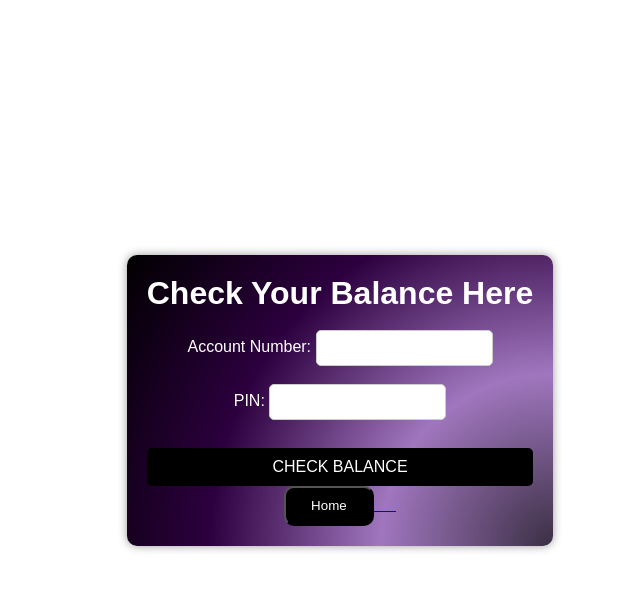
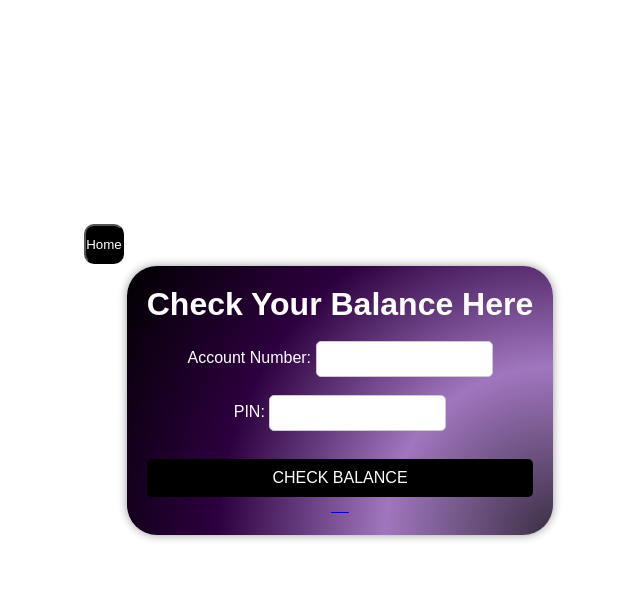
Before and after one commit to Anjum799/Bank, a Django app: template Bank/app/templates/balance.html in a window 1280 px wide. Shown: the top 590 px of the page, without its empty margins (300-940 px from the left). Run offline with Django 3.2, Linux system fonts and the light colour scheme; the template is opened without the code that fills it, so the values that code supplies are empty.

Commit message:
Update balance.css

```diff
--- a/Bank/app/static/css/balance.css
+++ b/Bank/app/static/css/balance.css
@@ -17,7 +17,7 @@ body {
 .container {
     background: radial-gradient(circle at bottom right,#3b2f44, #a076be, #2c003e, #000000);
     padding: 20px;
-    border-radius: 10px;
+    border-radius: 30px;
     box-shadow: 0 0 10px rgba(0, 0, 0, 0.4);
     width:fit-content ;
     text-align: center;
@@ -70,9 +70,13 @@ nav>img{
 #btn1{
     border-radius: 10px;
     height: 40px;
-    width: 90px;
-    background-color:black;
-    color: white;
+    width: 40px;
+    position: absolute;
+    top: 28%;
+    left: 30%;
+    background-color: black;
+    text-align: center;
+    color:white;
 }
 #btn1:hover {
     background: #2c003e;
```
